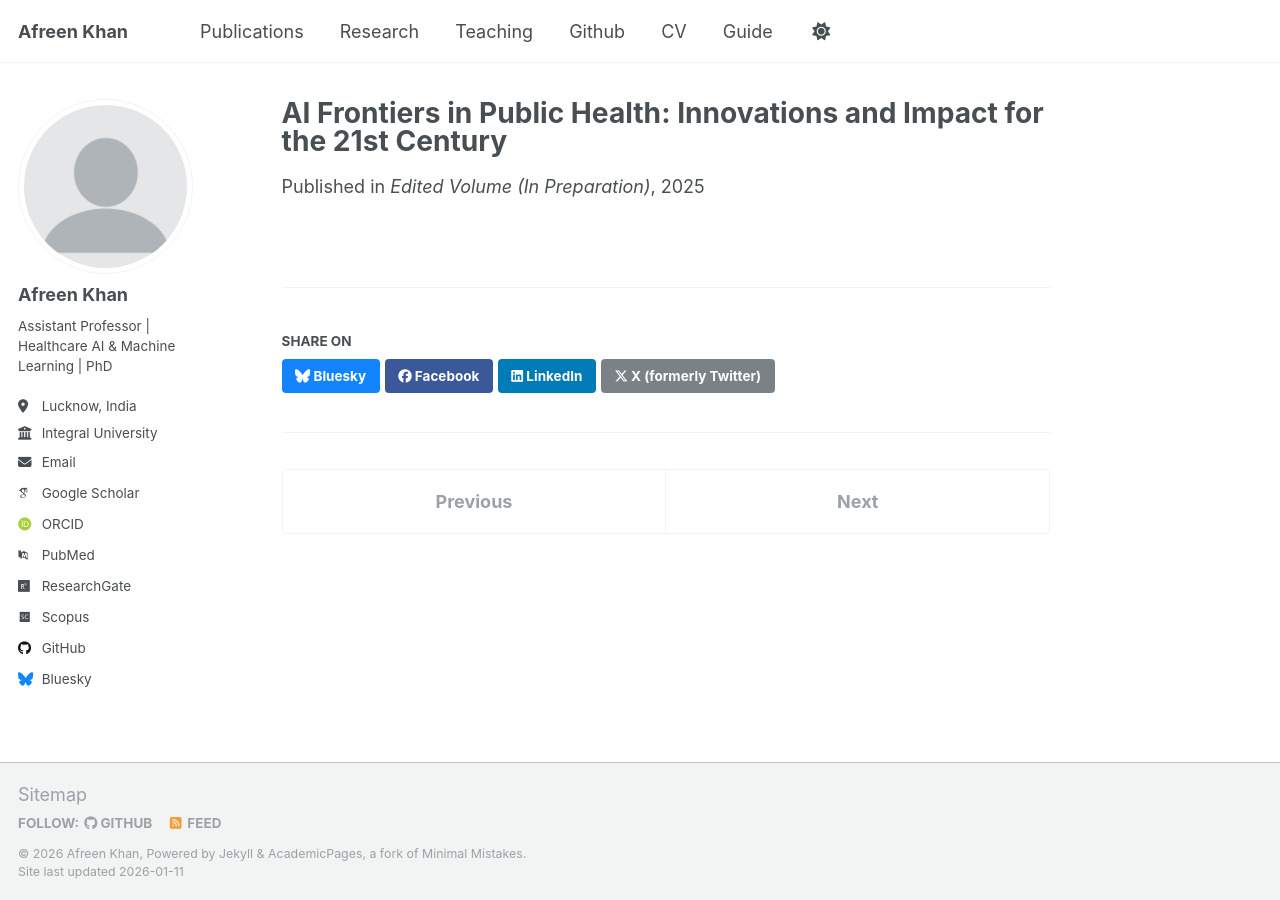
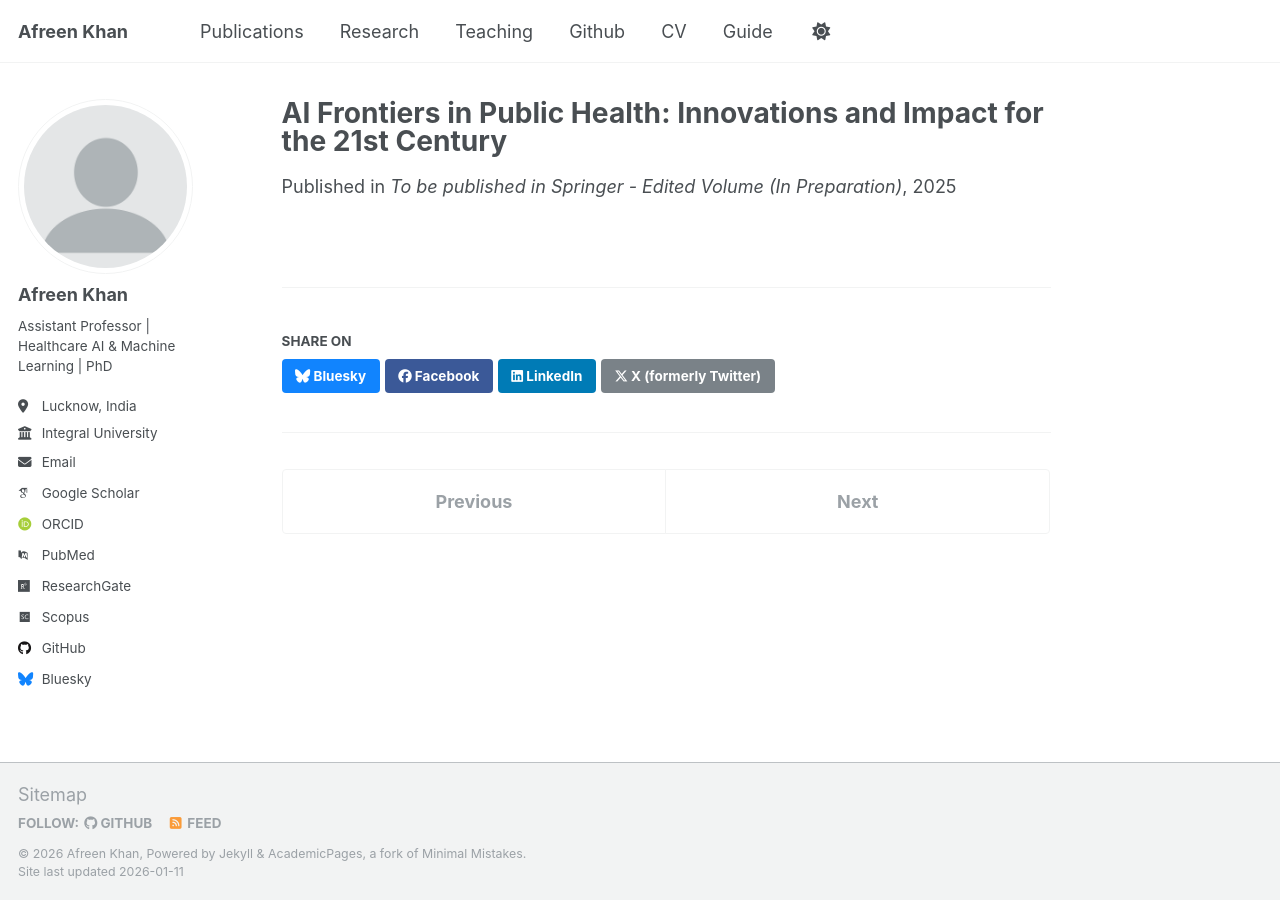
Before and after one commit to afreen-kh/afreen-kh.github.io, a Jekyll site: the page built from _publications/2025-edited-volume-ai-public-health.md, in a window 1280 px wide. Built offline with Jekyll 4.4.1, drawn with Linux system fonts in a browser that asks for light colours; some web fonts are replaced; a script that is not in the unit is left out.

Commit message:
Update 2025-edited-volume-ai-public-health.md

```diff
--- a/_publications/2025-edited-volume-ai-public-health.md
+++ b/_publications/2025-edited-volume-ai-public-health.md
@@ -1,7 +1,7 @@
 ---
 title: "AI Frontiers in Public Health: Innovations and Impact for the 21st Century"
 authors: "Asif Khan, Sarosh S. Patel, **Afreen Khan**, Syed Belal Hassan, Mohammed Aslam Husain"
-venue: "Edited Volume (In Preparation)"
+venue: "To be published in Springer - Edited Volume (In Preparation)"
 date: 2025-01-01
 category: edited-volume
 
```
